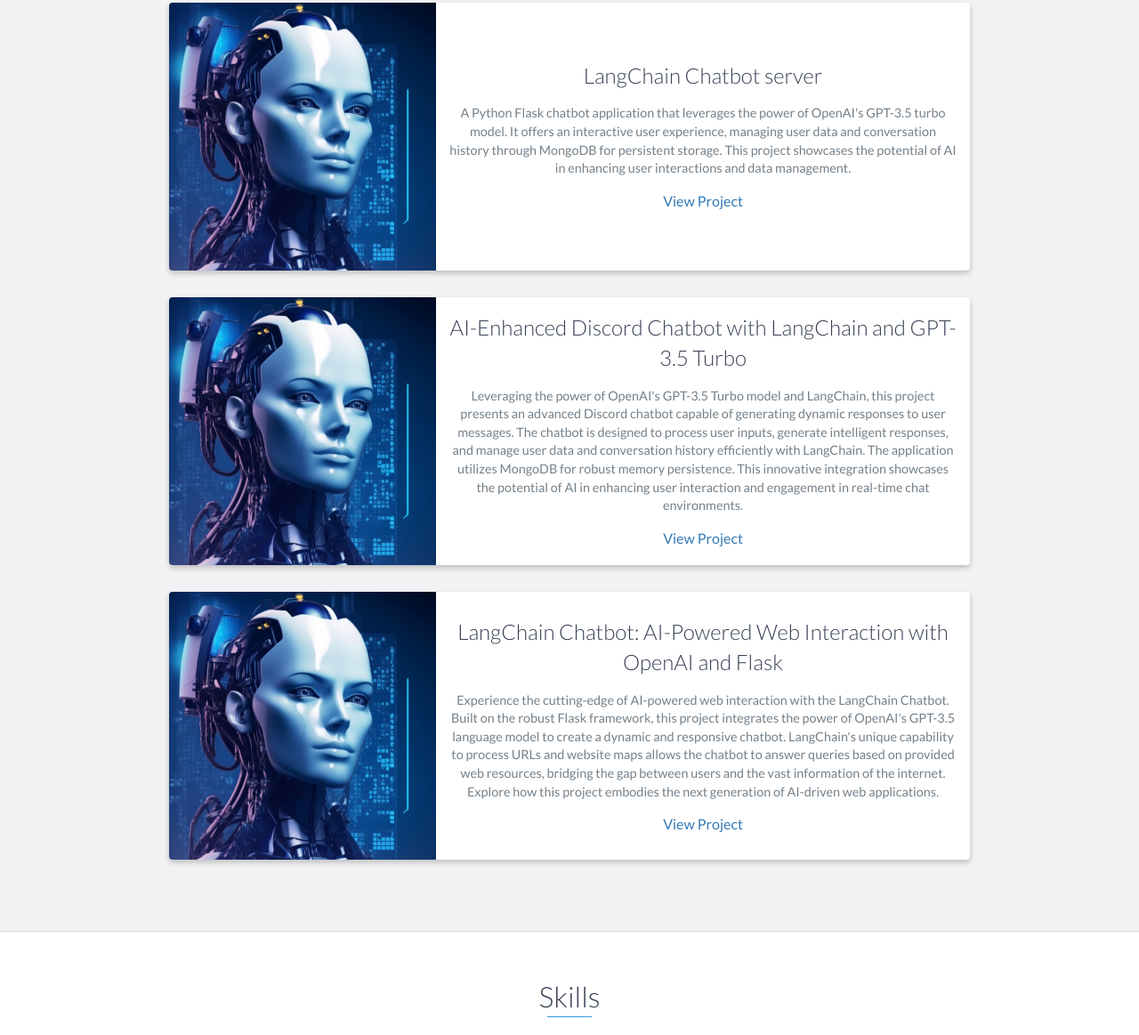
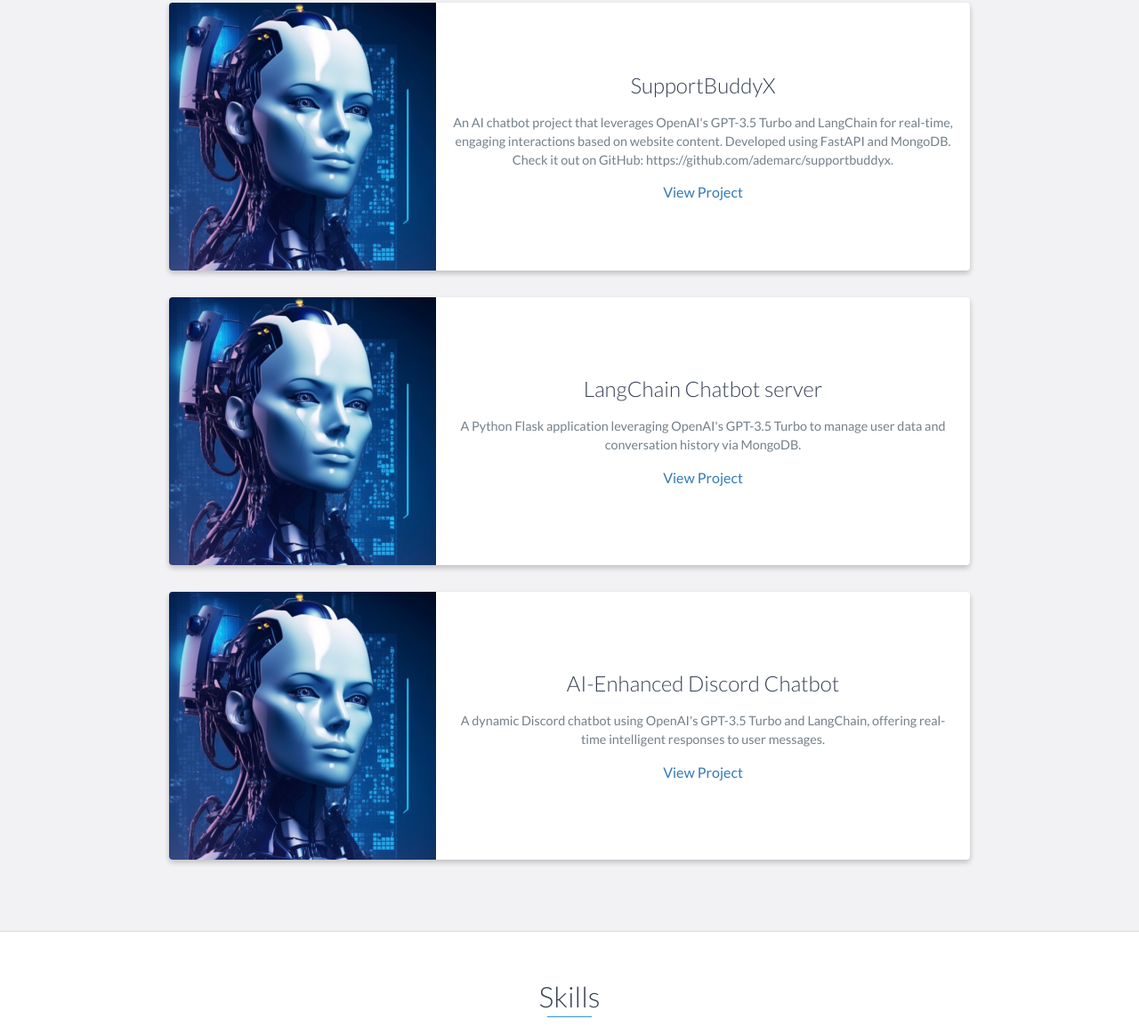
Before and after one commit to ademarc/ademarc.github.io, a website: page index.html in a window 1280 px wide. Shown: the part 2087-3250 px from the top of the page at 89% size. Drawn offline with nearby package versions, Linux system fonts and the light colour scheme.

Commit message:
updated projects

```diff
--- a/index.html
+++ b/index.html
@@ -123,51 +123,42 @@
                     </div>
                     <!-- End .project-image -->
                     <div class="project-info">
+                        <h3>SupportBuddyX</h3>
+                        <p>
+                            An AI chatbot project that leverages OpenAI's GPT-3.5 Turbo and LangChain for real-time, engaging interactions based on website content.
+                            Developed using FastAPI and MongoDB. Check it out on GitHub: https://github.com/ademarc/supportbuddyx.
+                        </p>
+                        <a href="https://github.com/ademarc/supportbuddyx" target="_blank">View Project</a>
+                    </div>
+                    <!-- End .project-info -->
+                </div>
+                <!-- End .project -->
+                <div class="project shadow-large">
+                    <div class="project-image">
+                        <img src="images/bot-11.jpg" />
+                    </div>
+                    <!-- End .project-image -->
+                    <div class="project-info">
                         <h3>LangChain Chatbot server</h3>
                         <p>
-                            A Python Flask chatbot application that leverages the power of OpenAI's GPT-3.5 turbo model.
-                            It offers an interactive user experience, managing user data and conversation history through MongoDB for persistent storage.
-                            This project showcases the potential of AI in enhancing user interactions and data management.
+                            A Python Flask application leveraging OpenAI's GPT-3.5 Turbo to manage user data and conversation history via MongoDB.
                         </p>
                         <a href="https://github.com/ademarc/langchain-convo-chain" target="_blank">View Project</a>
                     </div>
                     <!-- End .project-info -->
                 </div>
                 <!-- End .project -->
-
                 <div class="project shadow-large">
                     <div class="project-image">
                         <img src="images/bot-11.jpg" />
                     </div>
                     <!-- End .project-image -->
                     <div class="project-info">
-                        <h3>AI-Enhanced Discord Chatbot with LangChain and GPT-3.5 Turbo</h3>
+                        <h3>AI-Enhanced Discord Chatbot</h3>
                         <p>
-                            Leveraging the power of OpenAI's GPT-3.5 Turbo model and LangChain, this project presents an advanced Discord chatbot capable of generating dynamic responses to user messages.
-                            The chatbot is designed to process user inputs, generate intelligent responses, and manage user data and conversation history efficiently with LangChain.
-                            The application utilizes MongoDB for robust memory persistence. This innovative integration showcases the potential of AI in enhancing user interaction and engagement in real-time chat environments.
+                            A dynamic Discord chatbot using OpenAI's GPT-3.5 Turbo and LangChain, offering real-time intelligent responses to user messages.
                         </p>
                         <a href="https://github.com/ademarc/langchain-discord-chatbot" target="_blank">View Project</a>
-                    </div>
-                    <!-- End .project-info -->
-                </div>
-                <!-- End .project -->
-
-
-                <div class="project shadow-large">
-                    <div class="project-image">
-                        <img src="images/bot-11.jpg" />
-                    </div>
-                    <!-- End .project-image -->
-                    <div class="project-info">
-                        <h3>LangChain Chatbot: AI-Powered Web Interaction with OpenAI and Flask</h3>
-                        <p>
-                            Experience the cutting-edge of AI-powered web interaction with the LangChain Chatbot. Built on the robust Flask framework,
-                            this project integrates the power of OpenAI's GPT-3.5 language model to create a dynamic and responsive chatbot.
-                            LangChain's unique capability to process URLs and website maps allows the chatbot to answer queries based on provided web resources,
-                            bridging the gap between users and the vast information of the internet. Explore how this project embodies the next generation of AI-driven web applications.
-                        </p>
-                        <a href="https://github.com/ademarc/langchain-chat-website" target="_blank">View Project</a>
                     </div>
                     <!-- End .project-info -->
                 </div>
@@ -176,6 +167,7 @@
         </div>
     </div>
     <!-- End #projects -->
+
 
     <div id="skills">
         <h2 class="heading">Skills</h2>
```
